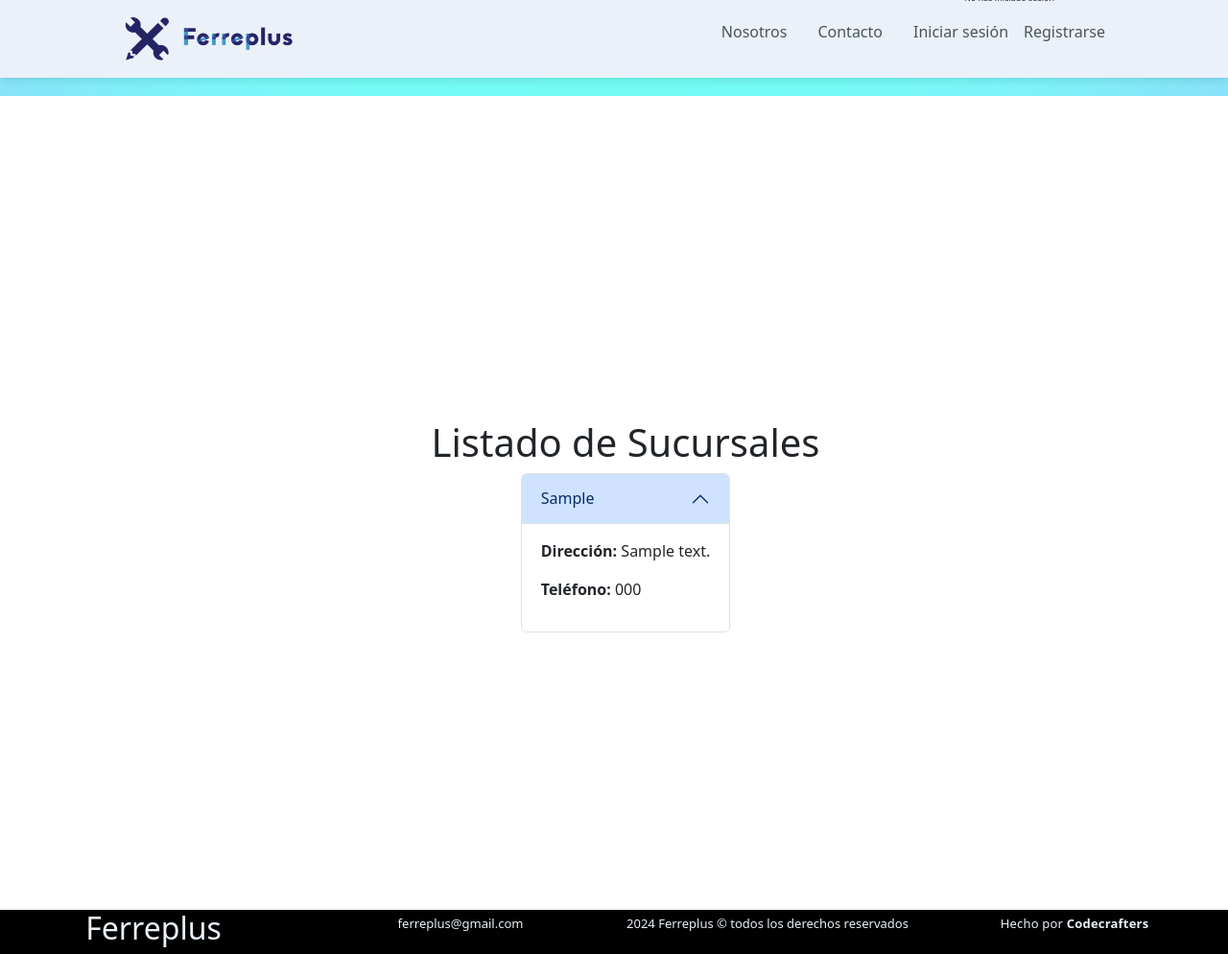
After one commit to codecrafters-is2/ferreplus_django, a Django app: page /contact/ in a window 1280 px wide. The commit adds this page. Shown: the whole page at 96% size. Run offline with Django 5.2, Linux system fonts and the light colour scheme; tables that the repository leaves empty hold one stand-in row (values such as "Sample post"); parts of the project's set-up code (start-up, migrations or seed data) failed here and were passed over; some libraries are stand-ins or nearby versions.

Commit message:
Comenzando con la seccion de contacto

```diff
--- a/pages/urls.py
+++ b/pages/urls.py
@@ -1,6 +1,6 @@
 from django.urls import path
 from django.contrib.auth.decorators import login_required
-from .views import HomePageView,ClientHomeView,AdmiHomeView,EmployeeHomeView, GoBack, PasswordChangeSuccessView, EmailEditSuccessView
+from .views import HomePageView,ClientHomeView,AdmiHomeView,EmployeeHomeView, GoBack, PasswordChangeSuccessView, EmailEditSuccessView, ShowContactInfo
 from accounts.mixins import AdminRequiredMixin, ClientRequiredMixin
 
 
@@ -11,5 +11,6 @@ urlpatterns = [
     path("password/change/successful", PasswordChangeSuccessView.as_view(), name="password_change_success"),
     path("profile-edit-success", EmailEditSuccessView.as_view(), name="profile_edit_success"),
     path("", ClientHomeView.as_view(), name="client_home"),
-    path("", GoBack.as_view(), name='go_back')
+    path("", GoBack.as_view(), name='go_back'),
+    path('contact/', ShowContactInfo.as_view(), name='contact'),
 ]
--- a/pages/views.py
+++ b/pages/views.py
@@ -1,12 +1,11 @@
 from django.shortcuts import redirect
 from django.shortcuts import render
-from django.views.generic import TemplateView
-#from accounts.models import CustomUser
-#from posts.models import Post
+from django.views.generic import TemplateView, ListView
 from accounts.mixins import ClientRequiredMixin,AdminRequiredMixin,EmployeeRequiredMixin
 from django.http import HttpResponseRedirect
 from django.shortcuts import reverse
 from django.views import View
+from branches.models import Branch
 
 class GoBack(View):
     def get(self, request, *args, **kwargs):
@@ -17,7 +16,6 @@ class GoBack(View):
         else:
             # Si no hay una página anterior, redirigir a una URL predeterminada
             return HttpResponseRedirect(reverse('home'))
-
 
 
 class HomePageView(TemplateView):
@@ -58,3 +56,9 @@ class PasswordChangeSuccessView(TemplateView):
 
 class EmailEditSuccessView(TemplateView):
     template_name = "temp_messages/email_change_successful.html"
+
+
+class ShowContactInfo(ListView):
+    model = Branch
+    template_name = "contact_info.html"
+    context_object_name = "branches"
--- a/static/styles/layout/layout.css
+++ b/static/styles/layout/layout.css
@@ -136,7 +136,7 @@ button {
 }
 
 .base-footer {
-    width: 100vw;
+    width: 100%;
     display: flex;
     justify-content: center;
     align-items: center;
@@ -146,7 +146,7 @@ button {
 .base-footer-inner-container {
     width: 100%;
     display: grid;
-    grid-template-columns: repeat(3, minmax(0, 1fr));
+    grid-template-columns: repeat(4, minmax(0, 1fr));
 }
 
 .footer-item {
@@ -156,6 +156,7 @@ button {
     justify-content: center;
     color: #ebf1f8;
 }
+
 
 .logged-user-button {
     transition: all 300ms ease;
--- a/templates/_base.html
+++ b/templates/_base.html
@@ -37,7 +37,7 @@
               </a>
             </li>
             <li class="nav-item">
-              <a href="/">
+              <a href="{% url 'contact' %}">
                 Contacto
               </a>
             </li>
@@ -87,6 +87,9 @@
           <h2>Ferreplus</h2>
         </div>
         <div class="footer-item">
+          <p style="font-size:small">ferreplus@gmail.com</p>
+        </div>
+        <div class="footer-item">
           <p style="font-size:small">
             2024 Ferreplus © todos los derechos reservados
           </p>
--- /dev/null
+++ b/templates/contact_info.html
@@ -0,0 +1,36 @@
+{% extends "_base.html" %}
+{% load static %}
+
+{% block title %}Ferreplus{% endblock title %}
+<head>
+    {% block custom_styles %}
+        <link rel="stylesheet" href="{% static 'styles/home/home.css' %}">
+        <link href="https://stackpath.bootstrapcdn.com/bootstrap/5.3.0/css/bootstrap.min.css" rel="stylesheet">
+    {% endblock custom_styles %}
+</head>
+{% block content %}
+<div class="container mt-5">
+    <h1>Listado de Sucursales</h1>
+    <div class="accordion" id="sucursalesAccordion">
+        {% for branch in branches %}
+        <div class="accordion-item">
+            <h2 class="accordion-header" id="heading{{ forloop.counter }}">
+                <button class="accordion-button" type="button" data-bs-toggle="collapse" data-bs-target="#collapse{{ forloop.counter }}" aria-expanded="true" aria-controls="collapse{{ forloop.counter }}">
+                    {{ branch.city }}
+                </button>
+            </h2>
+            <div id="collapse{{ forloop.counter }}" class="accordion-collapse collapse {% if forloop.first %}show{% endif %}" aria-labelledby="heading{{ forloop.counter }}" data-bs-parent="#sucursalesAccordion">
+                <div class="accordion-body">
+                    <p><strong>Dirección:</strong> {{ branch.address }}</p>
+                    <p><strong>Teléfono:</strong> {{ branch.phone }}</p>
+                </div>
+            </div>
+        </div>
+        {% endfor %}
+    </div>
+</div>
+{% endblock content %}
+{% block custom_scripts %}
+    <!-- Bootstrap JS Bundle (includes Popper) -->
+    <script src="https://stackpath.bootstrapcdn.com/bootstrap/5.3.0/js/bootstrap.bundle.min.js"></script>
+{% endblock custom_scripts %}
```
Also changed, not shown: media/home/banner/ferreplus_1.jpg (added), media/home/banner/ferreplus_2.jpg (added), media/home/banner/ferreplus_3.jpg (added).
